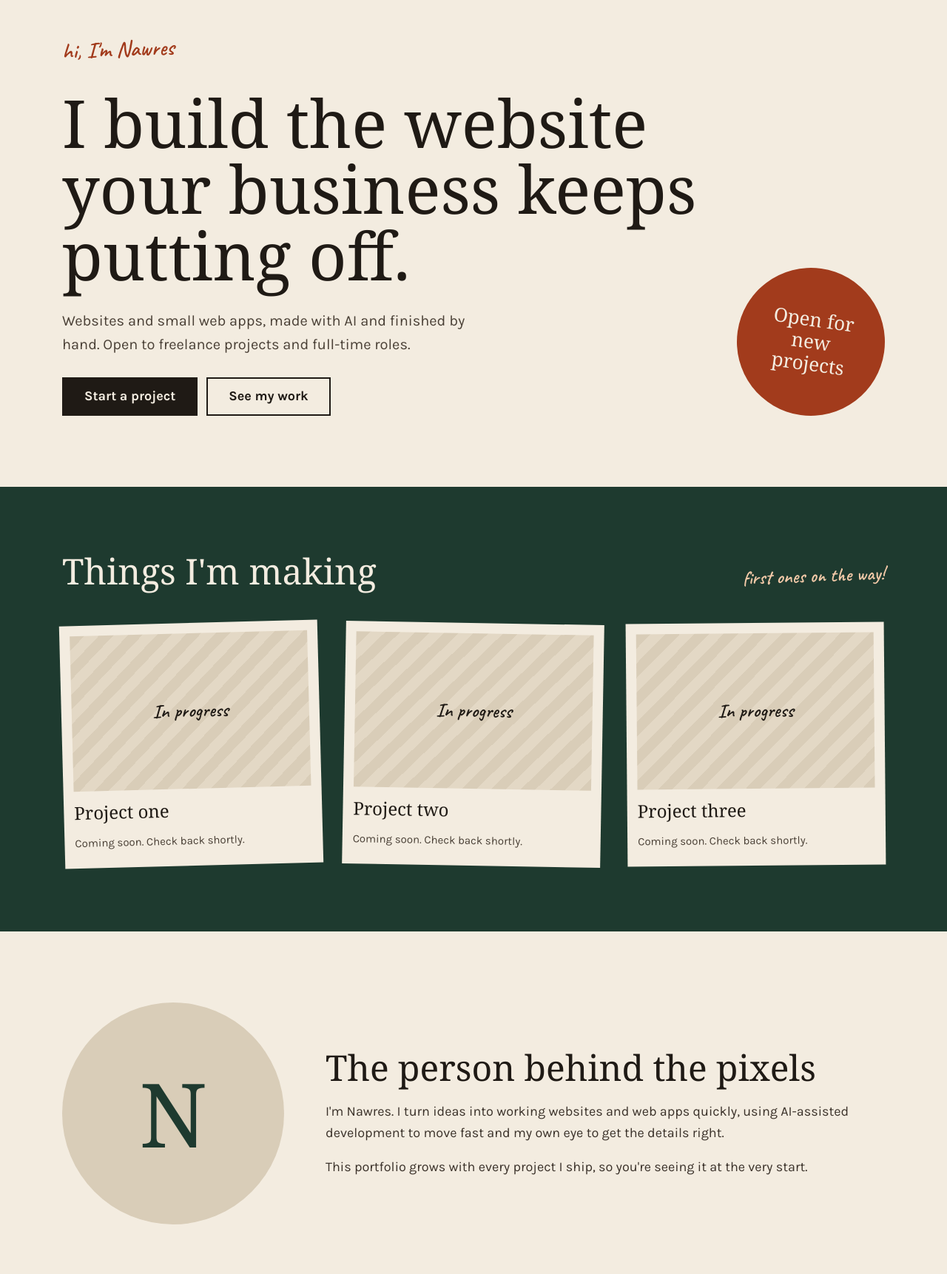
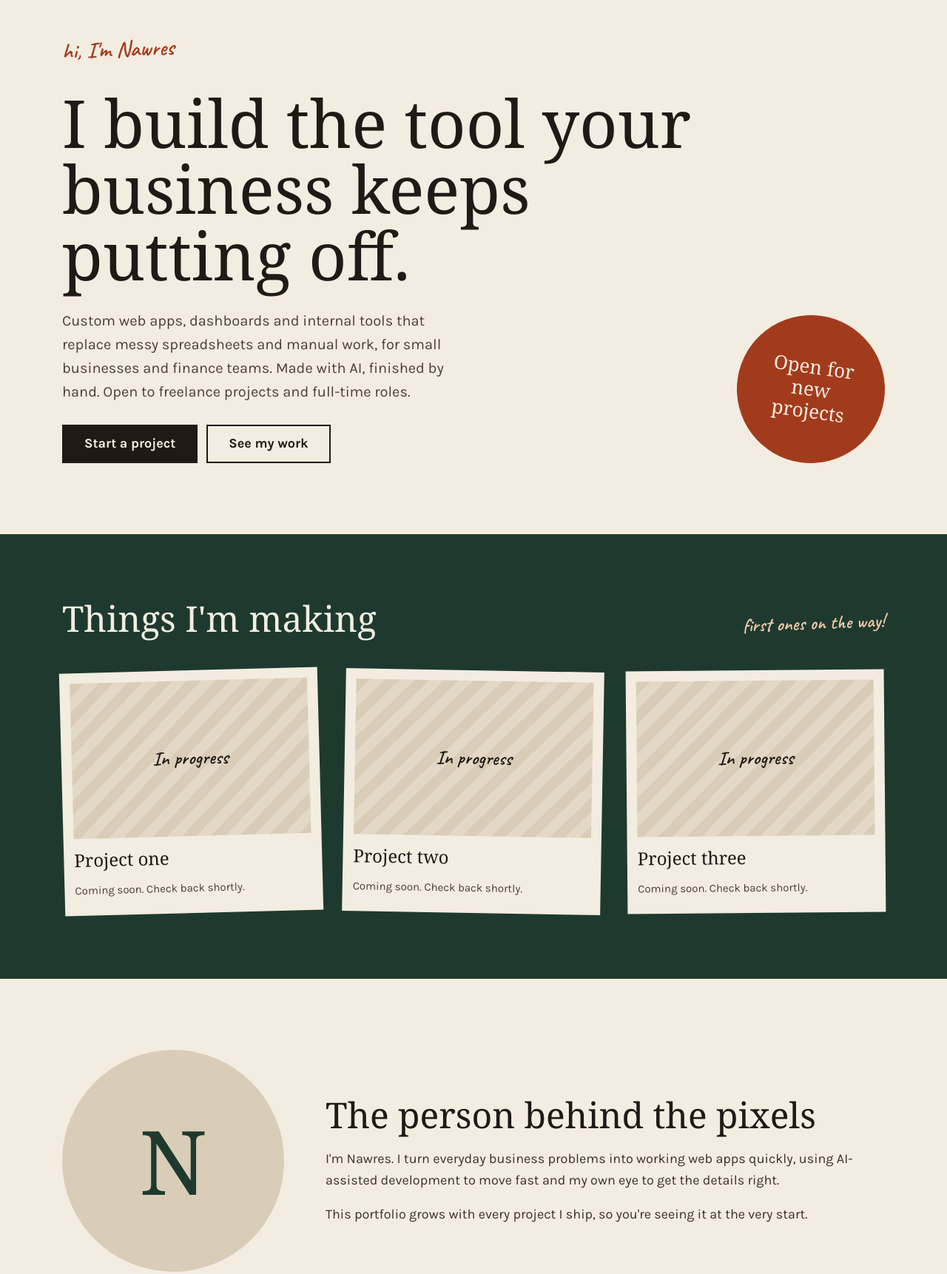
Before and after one commit to Nawres-Skhairia/portfolio, a plain HTML site: page index.html in a window 1280 px wide. Shown: the part 120-1842 px from the top of the page at 74% size. Drawn offline with Linux system fonts and the light colour scheme; a web font is replaced by a local one.

Commit message:
Reposition copy toward business apps and tools
Co-Authored-By: Claude Opus 5.5 <noreply@anthropic.com>
Claude-Session: https://claude.ai/code/session_01SrSmsb4nB8mY7TBgMaUMDs

```diff
--- a/index.html
+++ b/index.html
@@ -4,10 +4,10 @@
   <meta charset="utf-8">
   <meta name="viewport" content="width=device-width, initial-scale=1">
   <meta name="google-site-verification" content="FC2HtbfYSn-ceRg1PKaAdlggQQggKBcoKoNE3OtxG2A">
-  <title>Nawres Skhairia · Web apps and websites</title>
-  <meta name="description" content="Nawres Skhairia builds websites and small web apps with AI-assisted development. Open to freelance projects and full-time roles.">
+  <title>Nawres Skhairia · Custom business apps and tools</title>
+  <meta name="description" content="Nawres Skhairia builds custom web apps, dashboards and internal tools for businesses and finance teams. Open to freelance projects and full-time roles.">
   <meta property="og:title" content="Nawres Skhairia · Web apps and websites">
-  <meta property="og:description" content="Websites and small web apps, built with AI and finished by hand. Open to freelance and full-time work.">
+  <meta property="og:description" content="Custom web apps, dashboards and internal tools for businesses. Built fast with AI, finished by hand.">
   <meta property="og:type" content="website">
   <link rel="icon" href="favicon.svg" type="image/svg+xml">
   <link rel="preconnect" href="https://fonts.googleapis.com">
@@ -31,8 +31,8 @@
     <section id="top" class="wrap hero">
       <div class="hero-text">
         <p class="hand">hi, I'm Nawres</p>
-        <h1>I build the website your business keeps putting off.</h1>
-        <p class="lead">Websites and small web apps, made with AI and finished by hand. Open to freelance projects and full-time roles.</p>
+        <h1>I build the tool your business keeps putting off.</h1>
+        <p class="lead">Custom web apps, dashboards and internal tools that replace messy spreadsheets and manual work, for small businesses and finance teams. Made with AI, finished by hand. Open to freelance projects and full-time roles.</p>
         <div class="actions">
           <a class="btn btn-dark" href="#contact">Start a project</a>
           <a class="btn btn-line" href="#work">See my work</a>
@@ -71,7 +71,7 @@
       <div class="avatar" aria-hidden="true">N</div>
       <div class="about-text">
         <h2>The person behind the pixels</h2>
-        <p>I'm Nawres. I turn ideas into working websites and web apps quickly, using AI-assisted development to move fast and my own eye to get the details right.</p>
+        <p>I'm Nawres. I turn everyday business problems into working web apps quickly, using AI-assisted development to move fast and my own eye to get the details right.</p>
         <p>This portfolio grows with every project I ship, so you're seeing it at the very start.</p>
       </div>
     </section>
```
